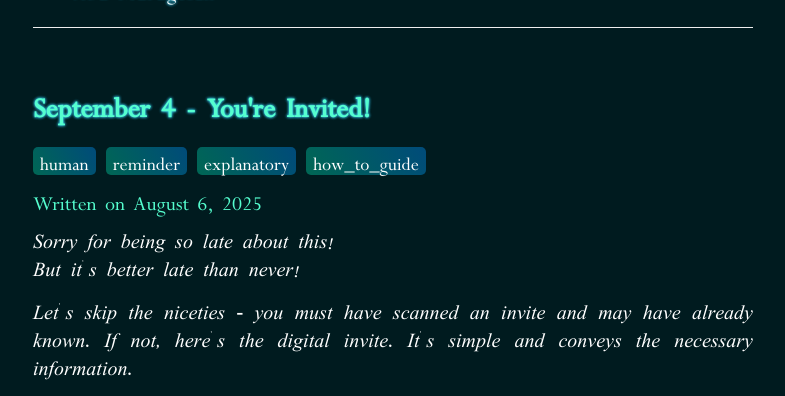
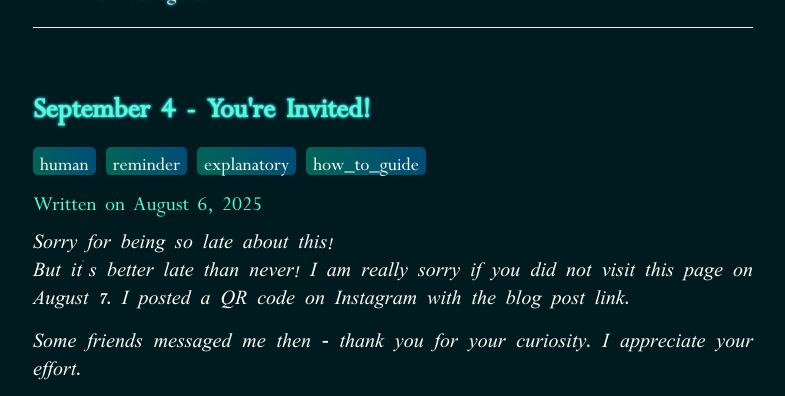
Before and after one commit to abumsd7/abumsd7.github.io, a Jekyll site: the page built from _posts/2025-08-06-Marriage-Information-September4.md, in a window 1280 px wide and 900 px high, scrolled down 329 px, cut to the strip 0-396 px from the top of the window. Shown: the whole strip, without its empty margins (247-1032 px from the left). Built offline with Jekyll 4.4.1, drawn with Linux system fonts in a browser that asks for light colours; comment, search, counter and statistics services are not loaded; some of the changed text lies outside the part shown.

Commit message:
update aug 27

```diff
--- a/_posts/2025-08-06-Marriage-Information-September4.md
+++ b/_posts/2025-08-06-Marriage-Information-September4.md
@@ -6,7 +6,9 @@ tags: human reminder explanatory how_to_guide
 ---
 Sorry for being so late about this!
 <!--more-->
-But it's better late than never!
+But it's better late than never! I am really sorry if you did not visit this page on August 7. I posted a QR code on Instagram with the blog post link.
+
+Some friends messaged me then - thank you for your curiosity. I appreciate your effort.
 
 Let's skip the niceties - you must have scanned an invite and may have already known. If not, here's the digital invite. It's simple and conveys the necessary information.
 
```
Also changed, not shown: other parts of _posts/2025-08-06-Marriage-Information-September4.md (+2 -2 lines), images/Screenshot 2025-08-27 115151.png (added).
